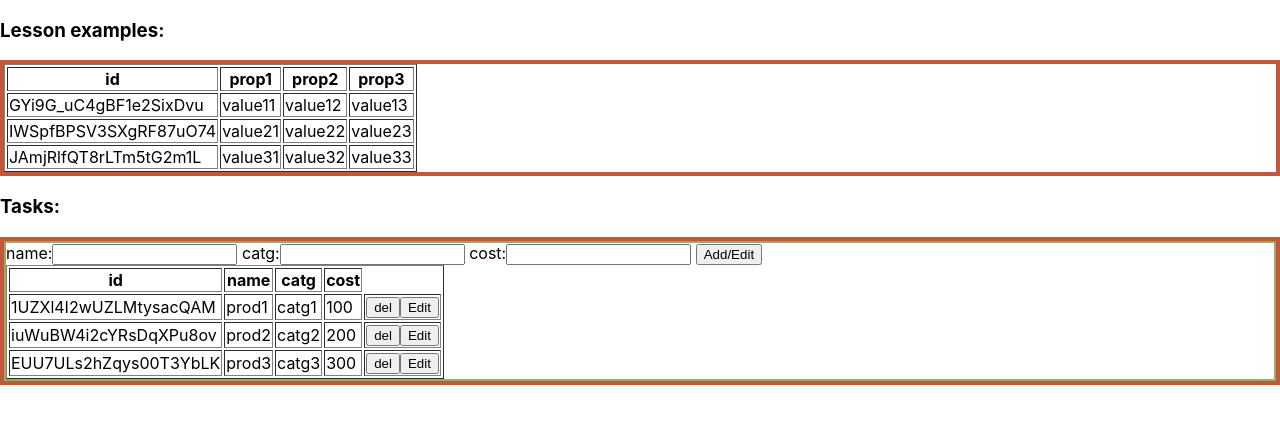
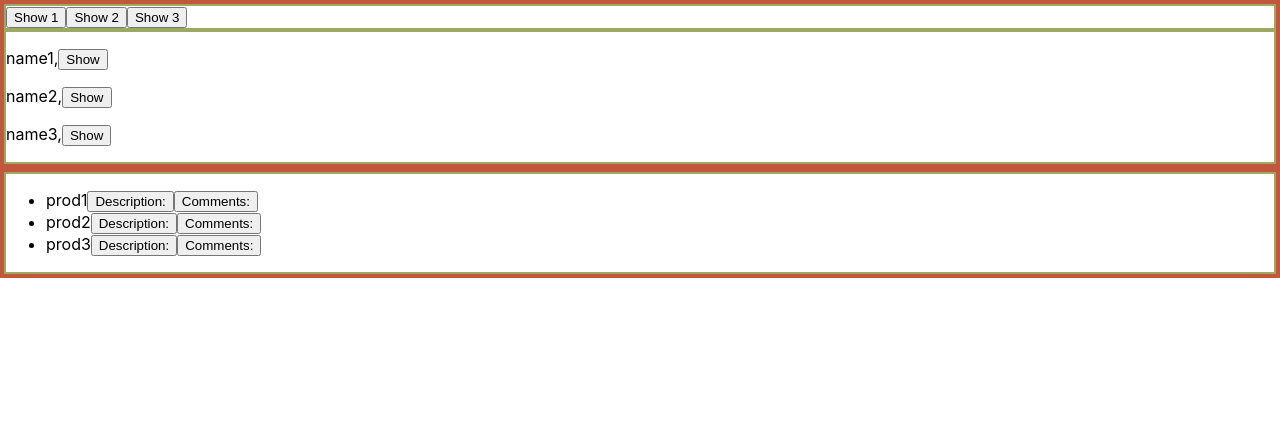
Before and after one commit to eBenya/ReactLessons, a React (Create React App) app: page / in a window 1280 px wide. Shown: the top 424 px of the page. Built offline with nearby package versions, Linux system fonts and the light colour scheme.

Commit message:
show/hide content

```diff
--- a/src/App.js
+++ b/src/App.js
@@ -2,163 +2,146 @@ import { render } from '@testing-library/react';
 import React, { useState } from 'react';
 import { nanoid } from 'nanoid';
 
-const initNotes = [
-	{
-		id: 'GYi9G_uC4gBF1e2SixDvu',
-		prop1: 'value11',
-		prop2: 'value12',
-		prop3: 'value13',
-	},
-	{
-		id: 'IWSpfBPSV3SXgRF87uO74',
-		prop1: 'value21',
-		prop2: 'value22',
-		prop3: 'value23',
-	},
-	{
-		id: 'JAmjRlfQT8rLTm5tG2m1L',
-		prop1: 'value31',
-		prop2: 'value32',
-		prop3: 'value33',
-	},
-];
-const initProds = [
-	{ id: getNewId(), name: 'prod1', catg: 'catg1', cost: 100 },
-	{ id: getNewId(), name: 'prod2', catg: 'catg2', cost: 200 },
-	{ id: getNewId(), name: 'prod3', catg: 'catg3', cost: 300 },
-];
-
-function getNewId() {
+function id() {
 	return nanoid();
 }
 
+const initNotes = [
+	{
+		id: id(),
+		name: 'name1',
+		desc: 'long description 1',
+		showDescr: false,
+	},
+	{
+		id: id(),
+		name: 'name2',
+		desc: 'long description 2',
+		showDescr: false,
+	},
+	{
+		id: id(),
+		name: 'name3',
+		desc: 'long description 3',
+		showDescr: false,
+	},
+];
+
+const initProds = [
+	{
+		id: id(),
+		name: 'prod1',
+		cost: 'cost1',
+		desc: 'long description 1',
+		comm: 'my super comment 1',
+		showDescr: false,
+		showComm: false
+	},
+	{
+		id: id(),
+		name: 'prod2',
+		desc: 'long description 2',
+		comm: 'my super comment 2',
+		showDescr: false,
+		showComm: false
+	},
+	{
+		id: id(),
+		name: 'prod3',
+		desc: 'long description 3',
+		comm: 'my super comment 3',
+		showDescr: false,
+		showComm: false
+	},
+];
+
 function App() {
-	const [products, setProducts] = useState(initProds);
-	const [notes, setNotes] = useState(initNotes);
-	const [inputState, setInputState] = useState(null);
-
-	function renderTableHead(obj) {
-		return (
-			<thead>
-				<tr>
-					{Object.keys(obj).map((val, it) => <th key={it}>{val}</th>)}
-				</tr>
-			</thead>
-		);
-	}
-	function renderTableRow(obj, elementKey, stateObjs, changeStateFunction, inputState, inputStateChangeFunc) {
-		return (
-			<tr key={elementKey}>
-				{Object.entries(obj).map(x => <td key={x[0]}>{x[1]}</td>)}
-				{
-					changeStateFunction ?
-						<td>
-							<button onClick={() => delElementOnNumber(stateObjs, elementKey, changeStateFunction)}>del</button>
-
-							{
-								((inputState || inputState === null) && inputStateChangeFunc) ? <button onClick={() => inputStateChangeFunc(obj)}>Edit</button> : ''
-							}
-
-						</td>
-						: null
-				}
-			</tr>
-		);
-	}
-	function renderTableBody(objects, changeStateFunction, inputState, inputStateChangeFunc) {
-		return (
-			<tbody>
-				{objects.map((val, it) => renderTableRow(val, it, objects, changeStateFunction, inputState, inputStateChangeFunc))}
-			</tbody>
-		);
-	}
-	function renderAddOrEditForm(objsCollection, changeObjStateFunc, inputState, inputStateChangeFunc) {
-		return (
-			<>
-				{
-					Object.entries(objsCollection[0])
-						.map(x => {
-							if (x[0] !== 'id') {
-								return (
-									<span key={x[0]}>
-										{x[0]}:
-										<input
-											value={inputState !== null ? inputState[x[0]] : ''}
-											onChange={e => changePropInputFormObj(inputState, inputStateChangeFunc, x[0], e.target.value, objsCollection[0])}
-										/>{' '}
-									</span>
-								);
-							}
-						})
-				}
-				<button onClick={() => addOrEditElement(objsCollection, changeObjStateFunc, inputState, inputStateChangeFunc)}>Add/Edit</button>
-			</>
-		);
-	}
-	function changePropInputFormObj(objState, changeFunctionState, keyName, newValue, supportObj) {
-		let temp = {};
-		for (let key in supportObj) {
-			if (objState != null && key in objState) {
-				temp[key] = objState[key];
-			}
-			else {
-				temp[key] = '';
-			}
-		}
-		temp[keyName] = newValue;
-		changeFunctionState(temp);
-	}
-	function renderTable(objects, changeStateFunction, inputObjState, changeInputFormFunc) {
-		if (objects.length > 0) {
-			return (
-				<>
-					{((inputObjState || inputObjState === null) && changeInputFormFunc && changeStateFunction) ? renderAddOrEditForm(objects, changeStateFunction, inputObjState, changeInputFormFunc) : null}
-					<table border="1px">
-						{renderTableHead(objects[0])}
-						{renderTableBody(objects, changeStateFunction, inputObjState, changeInputFormFunc)}
-					</table>
-				</>
-			)
-		}
-		return <span>404 NotFound</span>
+	const [visible1, setVisible1] = useState(false);
+	let elem1;
+	if (visible1) {
+		elem1 = <p>text1</p>;
 	}
 
-	function delElementOnNumber(stateObj, key, changeStateFunc) {
-		let temp = stateObj.slice();
-		temp.splice(key, 1);
-		changeStateFunc(temp);
+	const [visible2, setVisible2] = useState(false);
+	let elem2;
+	if (visible2) {
+		elem2 = <p>text2</p>;
 	}
-	function addOrEditElement(objCollection, changeCollectionStateFunc, newObj, clearInputFunc) {
-		if (newObj != null) {
-			if ('id' in newObj) {
-				if (newObj.id === null || newObj.id === '') {
-					newObj.id = getNewId();
-					//AddNew
-					changeCollectionStateFunc([...objCollection, newObj]);
+
+	const [visible3, setVisible3] = useState(false);
+	let elem3;
+	if (visible3) {
+		elem3 = <p>text3</p>;
+	}
+
+	const [notes, setNotes] = useState(initNotes);
+	const renderNotes = notes.map(x => {
+		let desc;
+		if (x.showDescr) {
+			desc = <i>{x.desc}</i>;
+		}
+		return (
+			<p key={x.id}>
+				{x.name},
+				<button onClick={() => ShowDescr(x.id, notes, setNotes)}>{x.showDescr ? 'Hide' : 'Show'}</button>
+				{desc}
+			</p>
+		);
+	});
+	function ShowDescr(id, objs, func) {
+		func(objs.map(obj => obj.id === id ? { ...obj, showDescr: !obj.showDescr } : obj));
+	}
+
+	const [products, setProducts] = useState(initProds);
+	const renderProducts = <ul>
+		{
+			products.map(x => {
+				let desc;
+				if (x.showDescr) {
+					desc = <i>{x.desc}</i>;
 				}
-				else {
-					//Edit
-					changeCollectionStateFunc(objCollection.map(obj => obj.id === newObj.id ? newObj : obj));
+
+				let comm;
+				if (x.showComm) {
+					comm = <i>{x.comm}</i>;
 				}
-			}
-			// If obj have`t id, then we can only add element, witout edit exist.
-			else {
-				changeCollectionStateFunc([objCollection, newObj]);
-			}
-			clearInputFunc(null);
+
+				return <li key={x.id}>
+					{x.name}
+					<button onClick={() => ShowDescr(x.id, products, setProducts)}>Description:</button>
+					{desc}
+					<button onClick={() => ShowComm(x.id, products, setProducts)}>Comments:</button>
+					{comm}
+				</li>
+			})
 		}
+	</ul>;
+
+	function ShowComm(id, objs, func) {
+		func(objs.map(obj => obj.id === id ? { ...obj, showComm: !obj.showComm } : obj));
 	}
+
 
 	return (
 		<>
-			<h3>Lesson examples:</h3>
-			<div className="borderedExaplesLessonsFromTasks">
-				{renderTable(notes)}
-			</div>
-			<h3>Tasks:</h3>
 			<div className="borderedExaplesLessonsFromTasks">
 				<div className="borderedDiv">
-					{renderTable(products, setProducts, inputState, setInputState)}
+					<button onClick={() => setVisible1(!visible1)}>{visible1 ? 'Hide 1' : 'Show 1'}</button>
+					<button onClick={() => setVisible2(!visible2)}>{visible2 ? 'Hide 2' : 'Show 2'}</button>
+					<button onClick={() => setVisible3(!visible3)}>{visible3 ? 'Hide 3' : 'Show 3'}</button>
+					{elem1}
+					{elem2}
+					{elem3}
+				</div>
+
+				<div className="borderedDiv">
+					{renderNotes}
+				</div>
+			</div>
+
+			<div className="borderedExaplesLessonsFromTasks">
+				<div className="borderedDiv">
+					{renderProducts}
 				</div>
 			</div>
 		</>
```
